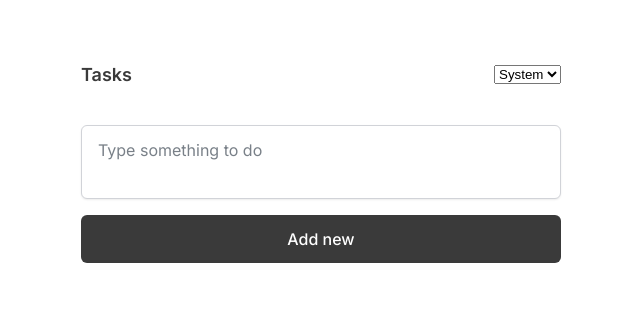
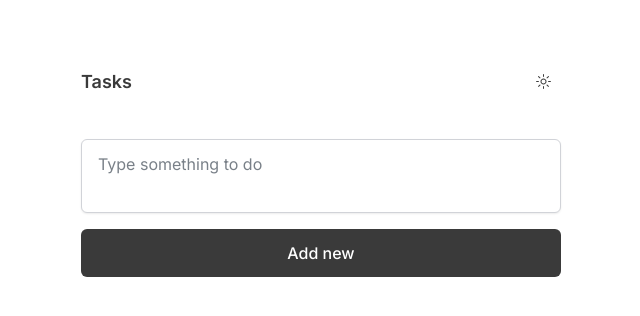
Before and after one commit to jcplbr/tasks, a Next.js app: page / in a window 1280 px wide. Shown: the top 316 px of the page, without its empty margins (319-959 px from the left). Built offline with nearby package versions, Linux system fonts and the light colour scheme.

Commit message:
feat: theme toggle

```diff
--- a/app/components/ThemeSwitch.jsx
+++ b/app/components/ThemeSwitch.jsx
@@ -1,10 +1,15 @@
 import { useState, useEffect } from 'react'
 import { useTheme } from 'next-themes'
-import { LaptopIcon, SunIcon, MoonIcon } from '@radix-ui/react-icons'
+import * as DropdownMenu from '@radix-ui/react-dropdown-menu';
+import {
+  LaptopIcon,
+  SunIcon,
+  MoonIcon
+} from '@radix-ui/react-icons'
 
 const ThemeSwitch = () => {
   const [mounted, setMounted] = useState(false)
-  const { theme, setTheme } = useTheme()
+  const { setTheme } = useTheme()
 
   // useEffect only runs on the client, so now we can safely show the UI
   useEffect(() => {
@@ -16,11 +21,28 @@ const ThemeSwitch = () => {
   }
 
   return (
-    <select value={theme} onChange={e => setTheme(e.target.value)}>
-      <option value="system">System</option>
-      <option value="dark">Dark</option>
-      <option value="light">Light</option>
-    </select>
+    <DropdownMenu.Root>
+      <DropdownMenu.Trigger asChild>
+        <button className='btn-theme' aria-label='Mode toggle'>
+          <SunIcon className='theme-light' />
+          <MoonIcon className='theme-dark' />
+        </button>
+      </DropdownMenu.Trigger>
+      <DropdownMenu.Content className='dropdownContent' align='end'>
+        <DropdownMenu.Item onClick={() => setTheme('light')} className='dropdownItem'>
+          <SunIcon className='theme-menu-item'/>
+          <span>Light</span>
+        </DropdownMenu.Item>
+        <DropdownMenu.Item onClick={() => setTheme('dark')} className='dropdownItem'>
+          <MoonIcon className='theme-menu-item'/>
+          <span>Dark</span>
+        </DropdownMenu.Item>
+        <DropdownMenu.Item onClick={() => setTheme('system')} className='dropdownItem'>
+          <LaptopIcon className='theme-menu-item'/>
+          <span>System</span>
+        </DropdownMenu.Item>
+      </DropdownMenu.Content>
+    </DropdownMenu.Root>
   )
 }
 
--- a/package.json
+++ b/package.json
@@ -9,6 +9,7 @@
     "lint": "next lint"
   },
   "dependencies": {
+    "@radix-ui/react-dropdown-menu": "^2.0.4",
     "@radix-ui/react-icons": "^1.3.0",
     "@radix-ui/react-tooltip": "^1.0.5",
     "eslint": "8.39.0",
--- a/styles/globals.scss
+++ b/styles/globals.scss
@@ -47,6 +47,165 @@ header {
 h1 {
   font-size: 18px;
   font-weight: 600;
+}
+
+.btn-theme {
+  height: 35px;
+  width: 35px;
+  display: inline-flex;
+  align-items: center;
+  justify-content: center;
+  color: var(--text-color);
+  background: var(--background);
+  border: none;
+  border-radius: 6px;
+  cursor: pointer;
+
+  &:hover {
+    background: rgba(242, 242, 242, 1);
+  }
+
+  &:focus {
+    outline: 1px solid #9EA6B5;
+  }
+}
+
+[data-theme='dark'] .btn-theme:hover {
+  background: hsla(0, 0, 100, 10%);
+}
+
+[data-theme='dark'] .btn-theme:focus {
+  outline: 1px solid hsla(0, 0, 100, 40%);
+}
+
+.btn-theme > .theme-light {
+  transform: rotate(0deg);
+  transform: scale(1);
+  transition-property: all;
+  transition-timing-function: cubic-bezier(0.4, 0, 0.2, 1);
+  transition-duration: 150ms;
+}
+
+[data-theme='dark'] .btn-theme > .theme-light {
+  transform: rotate(90deg);
+  transform: scale(0);
+}
+
+.btn-theme > .theme-dark {
+  position: absolute;
+  transform: rotate(90deg);
+  transform: scale(0);
+  transition-property: all;
+  transition-timing-function: cubic-bezier(0.4, 0, 0.2, 1);
+  transition-duration: 150ms;
+}
+
+[data-theme='dark'] .btn-theme > .theme-dark {
+  transform: rotate(0deg);
+  transform: scale(1);
+}
+
+.dropdownContent {
+  border: 1px solid #D1D3D8;
+  background: var(--background);
+  border-radius: 6px;
+  padding: 6px;
+  box-shadow: 0 1px 2px rgba(0, 0, 0, .08);
+  animation-duration: 300ms;
+  animation-timing-function: cubic-bezier(0.16, 1, 0.3, 1);
+  will-change: transform, opacity;
+}
+
+[data-theme='dark'] .dropdownContent {
+  border-color: hsla(0, 0, 100, 10%);
+}
+
+.dropdownContent[data-side='top'] {
+  animation-name: slideDownAndFade;
+}
+
+.dropdownContent[data-side='right'] {
+  animation-name: slideLeftAndFade;
+}
+
+.dropdownContent[data-side='bottom'] {
+  animation-name: slideUpAndFade;
+}
+
+.dropdownContent[data-side='left'] {
+  animation-name: slideRightAndFade;
+}
+
+@keyframes slideUpAndFade {
+  from {
+    opacity: 0;
+    transform: translateY(2px);
+  }
+  to {
+    opacity: 1;
+    transform: translateY(0);
+  }
+}
+
+@keyframes slideRightAndFade {
+  from {
+    opacity: 0;
+    transform: translateX(-2px);
+  }
+  to {
+    opacity: 1;
+    transform: translateX(0);
+  }
+}
+
+@keyframes slideDownAndFade {
+  from {
+    opacity: 0;
+    transform: translateY(-2px);
+  }
+  to {
+    opacity: 1;
+    transform: translateY(0);
+  }
+}
+
+@keyframes slideLeftAndFade {
+  from {
+    opacity: 0;
+    transform: translateX(2px);
+  }
+  to {
+    opacity: 1;
+    transform: translateX(0);
+  }
+}
+
+.dropdownItem {
+  font-size: 14px;
+  color: var(--text-color);
+  line-height: 1;
+  border-radius: 4px;
+  display: flex;
+  align-items: center;
+  height: 30px;
+  padding: 0 6px;
+  position: relative;
+  user-select: none;
+  outline: none;
+
+  &[data-highlighted] {
+    background: rgba(242, 242, 242, 1);
+  }
+}
+
+[data-theme='dark'] .dropdownItem[data-highlighted] {
+  background: hsla(0, 0, 100, 10%);
+}
+
+.theme-menu-item {
+  margin-right: 8px;
+  height: 16px;
+  width: 16px;
 }
 
 .layout {
```
Also changed, not shown: 1 other file (tests, documents, lock files or other folders).
